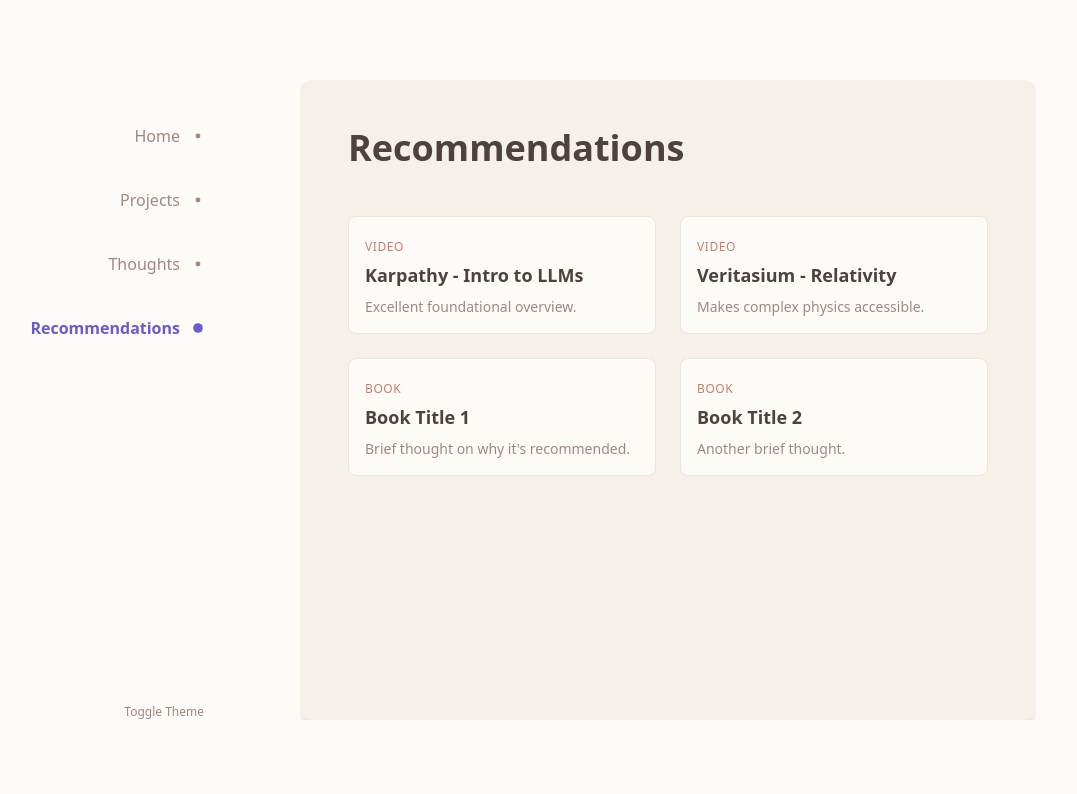
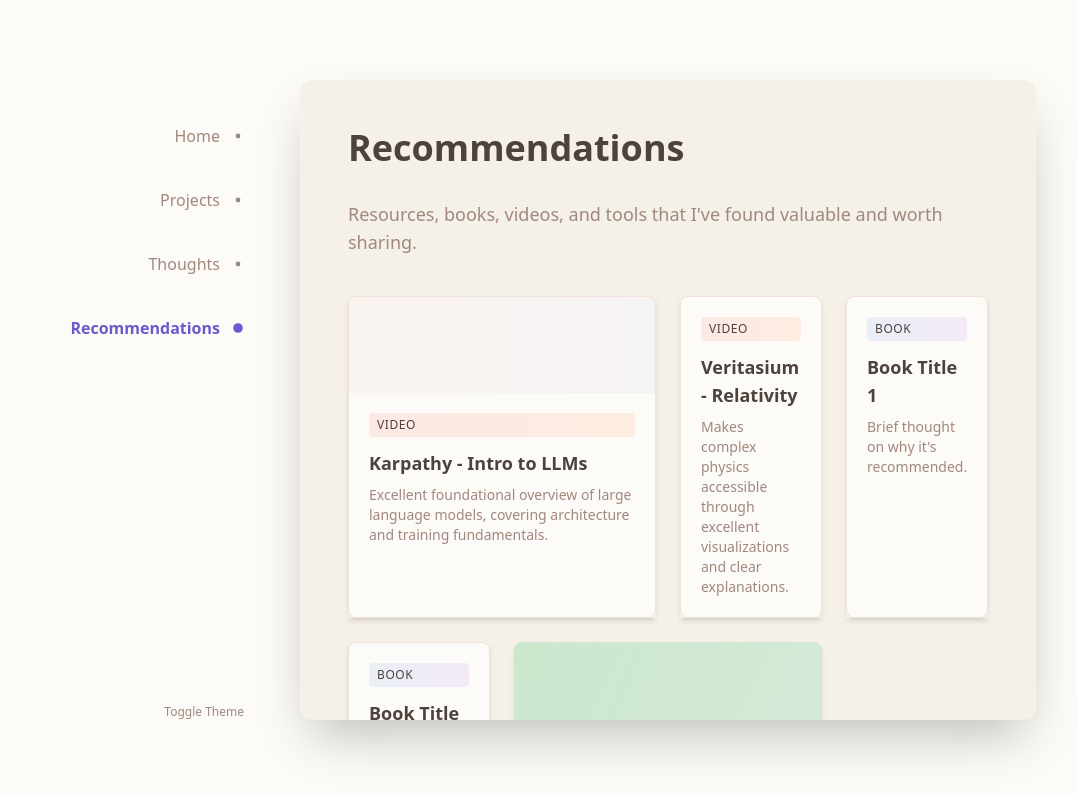
Before and after one commit to 0xttz/personal-website, a React (Vite) app: page /recommendations in a window 1280 px wide. Shown: the top 794 px of the page, without its empty margins (116-1193 px from the left). Built offline with nearby package versions, Linux system fonts and the light colour scheme.

Commit message:
final aestheticgit add .

```diff
--- a/src/components/layout/Layout.tsx
+++ b/src/components/layout/Layout.tsx
@@ -113,9 +113,19 @@ const Layout: React.FC = () => {
   const [previousPathname, setPreviousPathname] = useState<string>(location.pathname);
   const [nextPathname, setNextPathname] = useState<string>('');
   const [transitionColor, setTransitionColor] = useState<string>('#6A5ACD');
+  const [currentContent, setCurrentContent] = useState<string>(location.pathname);
+
+  // Fix for empty page: Ensure we always show a valid page
+  useEffect(() => {
+    if (!isTransitioning) {
+      setCurrentContent(location.pathname);
+    }
+  }, [location.pathname, isTransitioning]);
 
   // Handle navigation with transition overlay
   const handleNavigation = (to: string) => {
+    if (to === location.pathname || isTransitioning) return;
+
     const currentIndex = pages.findIndex(page => page.path === location.pathname);
     const nextIndex = pages.findIndex(page => page.path === to);
 
@@ -146,19 +156,20 @@ const Layout: React.FC = () => {
 
     document.addEventListener('click', handleClick);
     return () => document.removeEventListener('click', handleClick);
-  }, [location.pathname]);
+  }, [location.pathname, isTransitioning]);
 
   // Complete transition after overlay animation
   useEffect(() => {
     if (isTransitioning && nextPathname) {
+      // Keep the current content visible until navigation completes
       const timer = setTimeout(() => {
         navigate(nextPathname);
         setTimeout(() => {
           setIsTransitioning(false);
           setPreviousPathname(nextPathname);
           setNextPathname('');
-        }, 100); // Brief delay to ensure overlay exits after content loads
-      }, 300); // Timing coordinated with overlay animation
+        }, 200); // Longer delay to ensure overlay fully exits after content loads
+      }, 350); // Better timing coordinated with overlay animation
 
       return () => clearTimeout(timer);
     }
@@ -187,8 +198,8 @@ const Layout: React.FC = () => {
   return (
     <div className="flex justify-center items-start min-h-screen bg-background text-text-primary py-20 px-32">
       <div className="flex w-full max-w-full">
-        {/* Wider nav column with more spacing */}
-        <nav className="w-72 flex-shrink-0 flex flex-col items-end pr-24 pt-8 space-y-5 sticky top-20 h-[calc(100vh-10rem)]">
+        {/* Nav column with reduced spacing to main content */}
+        <nav className="w-72 flex-shrink-0 flex flex-col items-end pr-14 pt-8 space-y-5 sticky top-20 h-[calc(100vh-10rem)]">
           <div className="flex-grow w-full space-y-4">
             <StyledNavLink to="/">Home</StyledNavLink>
             <StyledNavLink to="/projects">Projects</StyledNavLink>
@@ -204,8 +215,8 @@ const Layout: React.FC = () => {
           </button>
         </nav>
 
-        {/* Main content with increased width */}
-        <main className="flex-1 relative overflow-hidden">
+        {/* Main content with improved shadow and rounded corners */}
+        <main className="flex-1 relative overflow-hidden rounded-xl shadow-2xl">
           {/* Page transition overlay */}
           <AnimatePresence initial={false} custom={direction}>
             {isTransitioning && (
@@ -228,12 +239,12 @@ const Layout: React.FC = () => {
           {/* Page content with AnimatePresence */}
           <AnimatePresence initial={false} mode="wait">
             <motion.div
-              key={location.pathname}
+              key={currentContent}
               variants={pageTransitionVariants}
               initial="initial"
               animate="animate"
               exit="exit"
-              className="absolute inset-0 bg-card rounded-xl shadow-lg p-12 origin-center"
+              className="absolute inset-0 bg-card rounded-xl shadow-xl p-12 origin-center"
               style={{ minHeight: 'calc(100vh - 10rem)' }}
             >
               <motion.div className="h-full">
--- a/src/pages/Projects.tsx
+++ b/src/pages/Projects.tsx
@@ -2,37 +2,68 @@ import React from 'react';
 import { motion, Variants } from 'framer-motion';
 import { useOutletContext } from 'react-router-dom';
 
-// Example project data
+// Enhanced project data with size information and images
 const projectsData = [
   {
     id: "project1",
     title: "AI Chat Interface",
     description: "A responsive chat interface for AI conversations with sleek animations and real-time responses.",
     tech: ["React", "TypeScript", "Framer Motion", "OpenAI API"],
-    link: "#"
+    link: "#",
+    size: "large", // large tile
+    hasImage: true
   },
   {
     id: "project2",
     title: "Nordic E-commerce Platform",
     description: "Full-stack e-commerce platform with minimalist design aesthetics and integrated payment processing.",
     tech: ["Next.js", "Stripe", "Tailwind CSS", "Prisma"],
-    link: "#"
+    link: "#",
+    size: "small", // small tile
+    hasImage: false
   },
   {
     id: "project3",
     title: "Data Visualization Dashboard",
     description: "Interactive dashboard for visualizing complex datasets with customizable charts and filters.",
     tech: ["D3.js", "React", "Firebase", "Material UI"],
-    link: "#"
+    link: "#",
+    size: "medium", // medium tile
+    hasImage: false
   },
   {
     id: "project4",
     title: "Climate Impact Calculator",
     description: "Tool for individuals and businesses to calculate and offset their carbon footprint.",
     tech: ["Vue.js", "Node.js", "Chart.js", "MongoDB"],
-    link: "#"
+    link: "#",
+    size: "medium", // medium tile
+    hasImage: true
+  },
+  {
+    id: "project5",
+    title: "Visual Experiment",
+    description: "",
+    tech: [],
+    link: "#",
+    size: "small", // small tile
+    hasImage: true,
+    imageOnly: true
   }
 ];
+
+// Helper function to get grid classes based on tile size
+const getTileClasses = (size: string) => {
+  switch (size) {
+    case 'large':
+      return 'md:col-span-2 md:row-span-2';
+    case 'medium':
+      return 'md:col-span-1 md:row-span-2';
+    case 'small':
+    default:
+      return 'md:col-span-1 md:row-span-1';
+  }
+};
 
 const Projects: React.FC = () => {
   // Get animation variants from layout context
@@ -51,14 +82,29 @@ const Projects: React.FC = () => {
         A selection of projects I've built, exploring various technologies and design approaches.
       </p>
 
-      <div className="grid grid-cols-1 md:grid-cols-2 gap-6 flex-grow">
+      <div className="grid grid-cols-1 md:grid-cols-3 auto-rows-min md:auto-rows-fr gap-6 flex-grow">
         {projectsData.map((project, index) => (
           <motion.div
             key={project.id}
             variants={childVariants}
             custom={index}
-            className="border border-accent-primary/20 rounded-lg p-6 bg-background hover:shadow-md transition-shadow flex flex-col"
+            className={`${getTileClasses(project.size)} border border-accent-primary/20 rounded-lg overflow-hidden hover:shadow-lg transition-shadow`}
+            style={{
+              minHeight: project.size === 'small' ? '200px' : '280px',
+            }}
           >
+            {project.imageOnly ? (
+              // Image-only tile
+              <div className="h-full w-full bg-gradient-to-br from-accent-primary/30 to-accent-secondary/30 p-4 flex items-center justify-center">
+                <p className="text-text-primary/50 italic">[ Midjourney Visual ]</p>
+              </div>
+            ) : project.hasImage ? (
+              // Project with image
+              <div className="h-full flex flex-col">
+                <div className="h-1/2 bg-gradient-to-br from-accent-primary/20 to-accent-secondary/20 p-4 flex items-center justify-center">
+                  <p className="text-text-primary/50 italic">[ Project Visual ]</p>
+                </div>
+                <div className="p-6 flex flex-col flex-grow bg-background">
                   <h2 className="text-xl font-semibold text-text-primary mb-3">
                     <a href={project.link} className="hover:text-accent-secondary transition-colors">
                       {project.title}
@@ -75,6 +121,29 @@ const Projects: React.FC = () => {
                       </span>
                     ))}
                   </div>
+                </div>
+              </div>
+            ) : (
+              // Regular project tile
+              <div className="h-full p-6 flex flex-col bg-background">
+                <h2 className="text-xl font-semibold text-text-primary mb-3">
+                  <a href={project.link} className="hover:text-accent-secondary transition-colors">
+                    {project.title}
+                  </a>
+                </h2>
+                <p className="text-text-secondary mb-4 flex-grow">{project.description}</p>
+                <div className="flex flex-wrap gap-2 mt-auto">
+                  {project.tech.map(tech => (
+                    <span
+                      key={tech}
+                      className="text-xs bg-accent-primary/10 text-accent-primary px-2 py-1 rounded"
+                    >
+                      {tech}
+                    </span>
+                  ))}
+                </div>
+              </div>
+            )}
           </motion.div>
         ))}
       </div>
--- a/src/pages/Recommendations.tsx
+++ b/src/pages/Recommendations.tsx
@@ -2,23 +2,104 @@ import React from 'react';
 import { motion, Variants } from 'framer-motion';
 import { useOutletContext } from 'react-router-dom';
 
-// Placeholder data
+// Enhanced recommendations data with size and visual information
 const recommendationsData = [
-  { id: 1, type: 'Video', title: 'Karpathy - Intro to LLMs', link: '#', note: 'Excellent foundational overview.' },
-  { id: 2, type: 'Video', title: 'Veritasium - Relativity', link: '#', note: 'Makes complex physics accessible.' },
-  { id: 3, type: 'Book', title: 'Book Title 1', link: '#', note: 'Brief thought on why it\'s recommended.' },
-  { id: 4, type: 'Book', title: 'Book Title 2', link: '#', note: 'Another brief thought.' },
+  {
+    id: 1,
+    type: 'Video',
+    title: 'Karpathy - Intro to LLMs',
+    link: '#',
+    note: 'Excellent foundational overview of large language models, covering architecture and training fundamentals.',
+    size: 'medium'
+  },
+  {
+    id: 2,
+    type: 'Video',
+    title: 'Veritasium - Relativity',
+    link: '#',
+    note: 'Makes complex physics accessible through excellent visualizations and clear explanations.',
+    size: 'small'
+  },
+  {
+    id: 3,
+    type: 'Book',
+    title: 'Book Title 1',
+    link: '#',
+    note: 'Brief thought on why it\'s recommended.',
+    size: 'small'
+  },
+  {
+    id: 4,
+    type: 'Book',
+    title: 'Book Title 2',
+    link: '#',
+    note: 'Another brief thought.',
+    size: 'small'
+  },
+  {
+    id: 5,
+    type: 'Visual',
+    title: 'Inspirational Reference',
+    link: '#',
+    note: '',
+    size: 'large',
+    visualOnly: true
+  }
 ];
 
-const RecommendationItem: React.FC<typeof recommendationsData[0]> = ({ type, title, link, note }) => (
-  <div className="border border-accent-primary/20 rounded-lg p-4 bg-background">
-    <span className="text-xs uppercase tracking-wider text-accent-primary font-medium">{type}</span>
-    <h3 className="text-lg font-semibold text-text-primary mt-1 mb-2">
-      <a href={link} target="_blank" rel="noopener noreferrer" className="hover:text-accent-secondary transition-colors">
-        {title}
-      </a>
-    </h3>
-    <p className="text-sm text-text-secondary">{note}</p>
+// Helper function to get grid classes based on tile size
+const getTileClasses = (size: string) => {
+  switch (size) {
+    case 'large':
+      return 'md:col-span-2 md:row-span-2';
+    case 'medium':
+      return 'md:col-span-2 md:row-span-1';
+    case 'small':
+    default:
+      return 'md:col-span-1 md:row-span-1';
+  }
+};
+
+// Helper function to get background colors based on type
+const getTypeColors = (type: string) => {
+  switch (type) {
+    case 'Book':
+      return 'from-blue-500/10 to-purple-500/10';
+    case 'Video':
+      return 'from-red-500/10 to-orange-500/10';
+    case 'Visual':
+      return 'from-green-500/20 to-teal-500/10';
+    default:
+      return 'from-accent-primary/10 to-accent-secondary/10';
+  }
+};
+
+const RecommendationItem: React.FC<typeof recommendationsData[0]> = ({ type, title, link, note, size, visualOnly }) => (
+  <div className={`h-full rounded-lg overflow-hidden ${visualOnly ? '' : 'border border-accent-primary/20 bg-background'}`}>
+    {visualOnly ? (
+      // Visual-only recommendation
+      <div className={`h-full min-h-[240px] bg-gradient-to-br ${getTypeColors(type)} flex items-center justify-center p-6`}>
+        <p className="text-text-primary/50 italic text-center">[ Midjourney - Curated Resources Visual ]</p>
+      </div>
+    ) : (
+      // Content recommendation
+      <div className="flex flex-col h-full">
+        {size === 'medium' && (
+          <div className="h-24 bg-gradient-to-r from-accent-primary/5 to-accent-secondary/5"></div>
+        )}
+        <div className="p-5 flex flex-col flex-grow">
+          <span className={`text-xs uppercase tracking-wider font-medium mb-2 inline-block px-2 py-1 rounded bg-gradient-to-r ${getTypeColors(type)} bg-opacity-50`}>
+            {type}
+          </span>
+          <h3 className="text-lg font-semibold text-text-primary mt-1 mb-2">
+            <a href={link} target="_blank" rel="noopener noreferrer" className="hover:text-accent-secondary transition-colors">
+              {title}
+            </a>
+          </h3>
+          <p className="text-sm text-text-secondary flex-grow">{note}</p>
+        </div>
+      </div>
+    )}
   </div>
 );
 
@@ -32,21 +113,26 @@ const Recommendations: React.FC = () => {
       initial="initial"
       animate="animate"
       exit="exit"
+      className="flex flex-col h-full"
     >
-      <h1 className="text-4xl font-bold text-text-primary mb-12">Recommendations</h1>
-      <motion.div
-        className="grid grid-cols-1 md:grid-cols-2 gap-6"
-      >
+      <h1 className="text-4xl font-bold text-text-primary mb-8">Recommendations</h1>
+      <p className="text-lg text-text-secondary mb-10 max-w-3xl">
+        Resources, books, videos, and tools that I've found valuable and worth sharing.
+      </p>
+
+      <div className="grid grid-cols-1 md:grid-cols-4 gap-6 auto-rows-min md:auto-rows-fr">
         {recommendationsData.map((item, index) => (
           <motion.div
             key={item.id}
             variants={childVariants}
             custom={index}
+            className={`${getTileClasses(item.size)} shadow-md hover:shadow-lg transition-all`}
+            style={{ minHeight: item.size === 'small' ? '180px' : '220px' }}
           >
             <RecommendationItem {...item} />
           </motion.div>
         ))}
-      </motion.div>
+      </div>
     </motion.div>
   );
 };
```
Also changed, not shown: src/pages/Thoughts.tsx (+53 -8 lines). Lines whose indentation alone changed are shown as unchanged.
